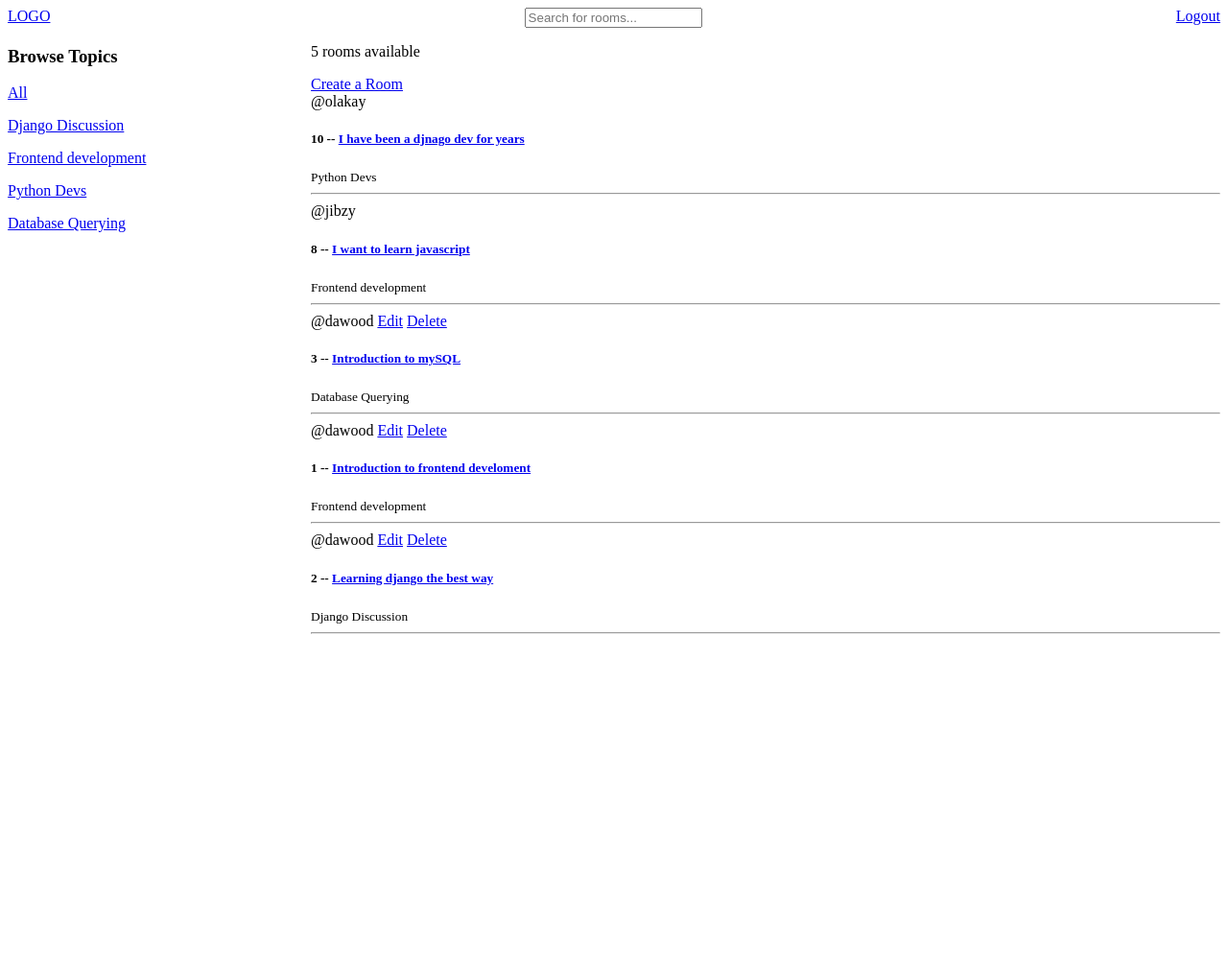
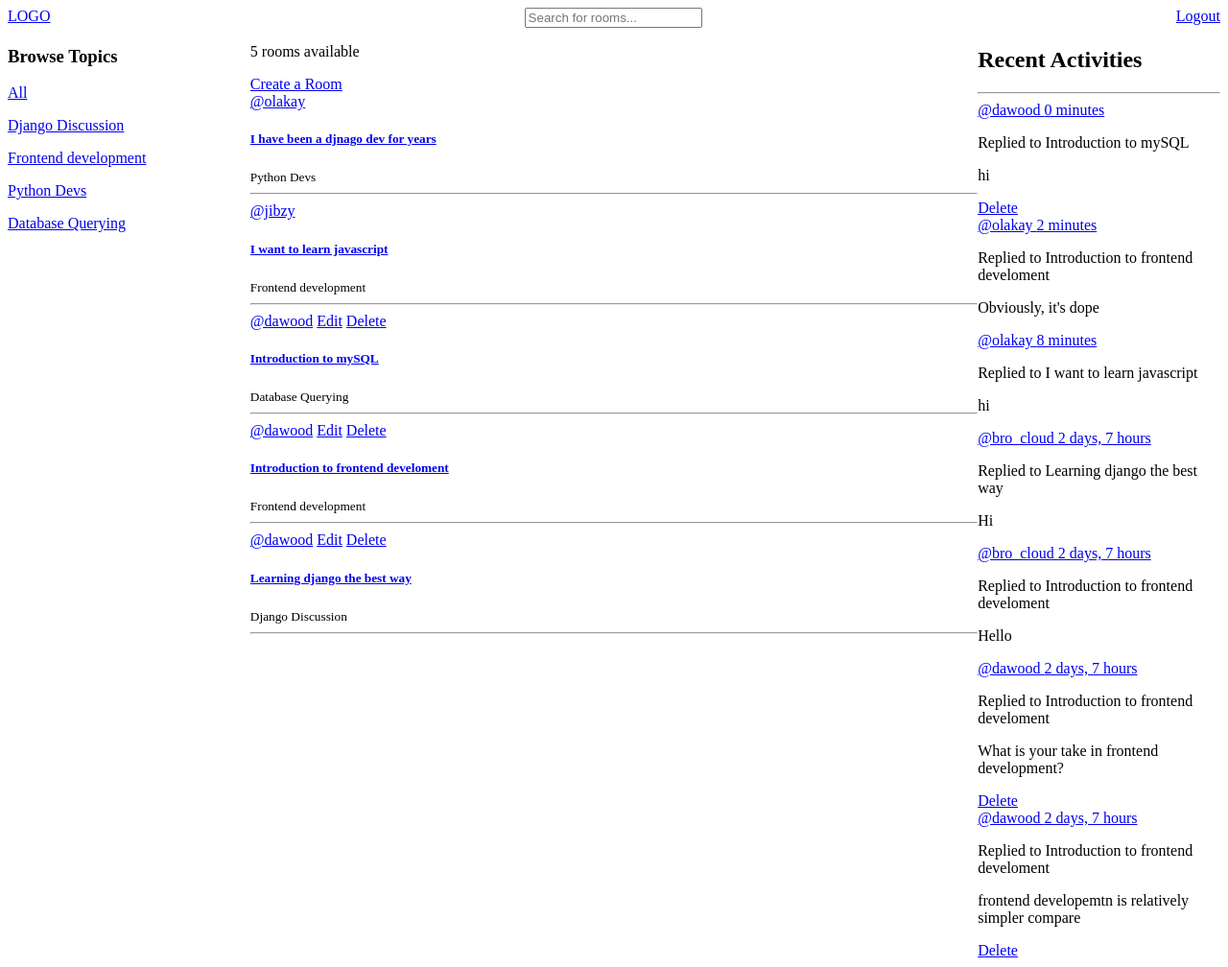
Before and after one commit to sulaimondawood/django-discord-server, a Django app: page / in a window 1280 px wide. Shown: the whole page at 96% size. Before the commit the page ends 661 px from the top, so only its background shows below. Run offline with Django 4.2, Linux system fonts and the light colour scheme; a user stored in the database is signed in; data comes from the database, SQL or seed files in the repository; both versions use the stored data as it was after the commit.

Commit message:
finished user profile

```diff
--- a/main/forms.py
+++ b/main/forms.py
@@ -5,4 +5,4 @@ class RoomForm(ModelForm):
     class Meta:
         model = Room
         fields = "__all__"
-        exclude = ["host",]
+        exclude = ["host" ,"participants"]
--- a/main/models.py
+++ b/main/models.py
@@ -14,7 +14,7 @@ class Room(models.Model):
     topic = models.ForeignKey(Topic, on_delete=models.SET_NULL, null=True)
     name = models.CharField(max_length=200)
     description = models.TextField(null=True, blank=True)
-    # participants
+    participants = models.ManyToManyField(User, related_name="participants", blank=True)
     created = models.DateTimeField(auto_now_add= True)
     updated = models.DateTimeField(auto_now=True)
 
@@ -34,5 +34,10 @@ class Message(models.Model):
     updated = models.DateTimeField(auto_now=True)
     created = models.DateTimeField(auto_now_add=True)
 
+
+    class Meta:
+        ordering = ["-updated", "-created"]
+
+
     def __str__(self):
         return self.body[0:50]
--- /dev/null
+++ b/main/templates/main/activities.html
@@ -0,0 +1,17 @@
+<h2>Recent Activities</h2>
+<hr />
+<div class="">
+  {% for recent_msg in recent_messages %}
+  <div>
+    <a href="{% url 'profile' recent_msg.user.id %}">
+      @{{recent_msg.user}}
+      <span></span> {{recent_msg.created|timesince}}
+    </a>
+    <p>Replied to {{recent_msg.room}}</p>
+    <p>{{recent_msg}}</p>
+    {% if request.user == recent_msg.user %}
+    <a href="{% url 'delete-message' recent_msg.id %}">Delete</a>
+    {%endif%}
+  </div>
+  {%endfor%}
+</div>
--- a/main/templates/main/delete.html
+++ b/main/templates/main/delete.html
@@ -1,7 +1,7 @@
 {% extends "base.html" %} {% block content %}
 
 <div class="">
-  <p>Are you sure you want to delete {{room}}</p>
+  <p>Are you sure you want to delete {{data}}</p>
   <form action="" method="POST">
     {% csrf_token %}
     <a href="{{request.META.HTTP_REFERER}}">GO Back</a>
--- /dev/null
+++ b/main/templates/main/feeds.html
@@ -0,0 +1,16 @@
+<div>
+  {% for room in rooms %}
+  <div>
+    <a href="{% url 'profile' room.host.id %}">@{{room.host.username}}</a>
+    {% if request.user == room.host %}
+    <a href="{% url 'update-room' room.id %}">Edit</a>
+    <a href="{% url 'delete-room' room.id %}">Delete</a>
+    {%endif%}
+    <h5>
+      <a href="{% url 'room' room.id %}"> {{room.name}} </a>
+    </h5>
+    <small>{{room.topic.name}}</small>
+  </div>
+  <hr />
+  {%endfor%}
+</div>
--- a/main/templates/main/home.html
+++ b/main/templates/main/home.html
@@ -3,43 +3,18 @@
 <style>
   .home-container {
     display: grid;
-    grid-template-columns: 1fr 3fr;
+    grid-template-columns: 1fr 3fr 1fr;
   }
 </style>
 
 <div class="home-container">
-  <div class="">
-    <h3>Browse Topics</h3>
-    <a href="{% url 'home' %}">All</a>
-    <div class="">
-      {% for topic in topics %}
-      <p>
-        <a href="{% url 'home' %}?q={{topic.name}}">{{topic.name}}</a>
-      </p>
-      {% endfor%}
-    </div>
-  </div>
+  <div class="">{% include 'main/topics.html' %}</div>
   <div class="">
     <p>{{room_counts}} rooms available</p>
     <a href="{% url 'create-room' %}">Create a Room</a>
-    <div>
-      {% for room in rooms %}
-      <div>
-        <span>@{{room.host.username}}</span>
-        {% if request.user == room.host %}
-        <a href="{% url 'update-room' room.id %}">Edit</a>
-        <a href="{% url 'delete-room' room.id %}">Delete</a>
-        {%endif%}
-        <h5>
-          {{room.id}} --
-          <a href="{% url 'room' room.id %}"> {{room.name}} </a>
-        </h5>
-        <small>{{room.topic.name}}</small>
-      </div>
-      <hr />
-      {%endfor%}
-    </div>
+    {% include "main/feeds.html" %}
   </div>
+  <div class="">{%include "main/activities.html"%}</div>
 </div>
 
 {%endblock%}
--- /dev/null
+++ b/main/templates/main/topics.html
@@ -0,0 +1,11 @@
+<div class="">
+  <h3>Browse Topics</h3>
+  <a href="{% url 'home' %}">All</a>
+  <div class="">
+    {% for topic in topics %}
+    <p>
+      <a href="{% url 'home' %}?q={{topic.name}}">{{topic.name}}</a>
+    </p>
+    {% endfor%}
+  </div>
+</div>
--- a/main/urls.py
+++ b/main/urls.py
@@ -4,8 +4,10 @@ from . import views
 
 urlpatterns = [
     path("login/", views.login_page, name="login-signup"),
+    path("profile/<str:pk>/", views.user_profile, name= "profile"),
     path('create-account', views.sign_up,  name="create-account"),
     path("logout/", views.logout_page, name="logout"),
+    path('delete-message/<str:pk>/', views.delete_message, name= "delete-message"),
     path('', views.home, name="home" ),
     path('room/<str:pk>/', views.room, name = "room"),
     path("create-room/", views.create_room, name="create-room"),
--- a/main/views.py
+++ b/main/views.py
@@ -69,33 +69,61 @@ def sign_up(request):
     return render(request, "main/login-signup.html", {"create_user_form":  create_user_form})
 
 
-
-
 def home(request):
     q = request.GET.get('q') if request.GET.get('q') is not None else ''
     rooms = Room.objects.filter(Q(topic__name__icontains = q) | Q(name__icontains = q) | Q(description__icontains = q) )
+
+    recent_messages = Message.objects.filter(Q(room__topic__name__icontains = q))
+
     room_counts = rooms.count()
     topics = Topic.objects.all()
-    context = {"rooms": rooms, "topics": topics, "room_counts": room_counts}
+    context = {"rooms": rooms, "topics": topics, "room_counts": room_counts, "recent_messages": recent_messages}
     return render(request, "main/home.html", context)
 
+
+def user_profile(request, pk):
+    user  = User.objects.get(id = pk)
+    topics = Topic.objects.all()
+    recent_messages = user.message_set.all()
+    rooms = user.room_set.all()
+    context= {"user":user, "topics":topics, "rooms": rooms, "recent_messages": recent_messages}
+    return render(request, 'main/profile.html', context)
 
 
 def room(request, pk):
     room = Room.objects.get(id=pk)
     room_messages = room.message_set.all()
-
+    participants = room.participants.all()
     if request.method == "POST":
         Message.objects.create(
             user = request.user,
             room=room,
             body= request.POST.get("message")
         )
+        room.participants.add(request.user)
         return redirect("room", pk=room.id)
 
-    context = {"room": room, "room_messages": room_messages}
+    context = {"room": room, "room_messages": room_messages, "participants": participants}
 
     return render(request, "main/room.html", context)
+
+
+@login_required(login_url='login')
+def delete_message(request, pk):
+    message = Message.objects.get(id=pk)
+    if request.user != message.user:
+        return HttpResponse("Request not allowed!")
+
+    if request.method == "POST":
+        message.delete()
+        return redirect('home')
+
+    context = {
+        "data": message
+    }
+
+    return render(request, "main/delete.html", context)
+    # message = Message.object
 
 
 @login_required(login_url='login')
@@ -107,7 +135,7 @@ def create_room(request):
         print(room_form)
         if room_form.is_valid():
             room = room_form.save(commit=False)
-            room.name = request.user
+            room.host = request.user
             room.save()
             return redirect('home')
 
@@ -146,4 +174,4 @@ def delete_room(request,pk):
         room.delete()
         return redirect("home")
 
-    return render(request, "main/delete.html", {"room": room})
+    return render(request, "main/delete.html", {"data": room})
```
Also changed, not shown: main/templates/main/profile.html (added, +21 -0 lines), main/templates/main/room.html (+34 -2 lines), db.sqlite3, main/migrations/0004_alter_room_options_room_participants.py (added), main/migrations/0005_alter_room_participants.py (added).
